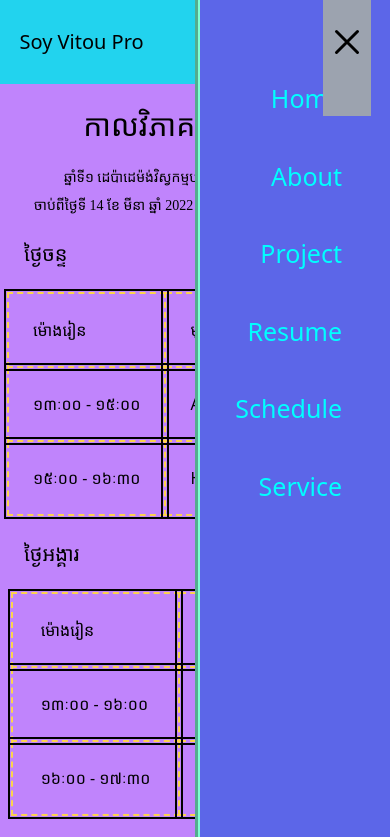
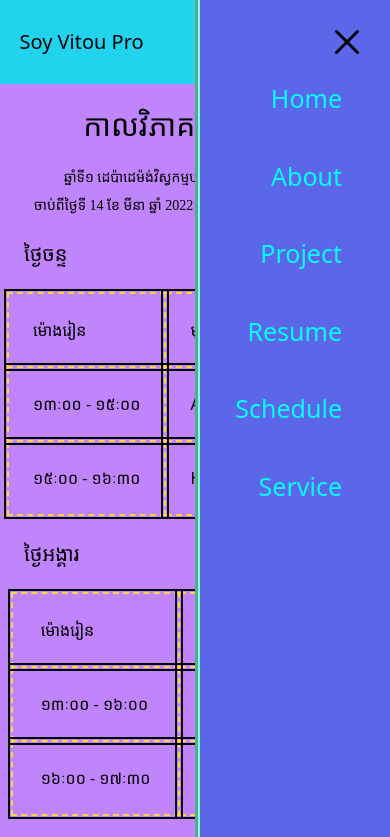
Before and after one commit to Soyvitou/Portfolio, a website: page schedule.html in a window 390 px wide. Both pictures are taken after a click on the element 346 px from the left and 42 px from the top of the page. Shown: the top 837 px of the page. Drawn offline with nearby package versions, Linux system fonts and the light colour scheme; a web font is replaced by a local one.

Commit message:
new changei

```diff
--- a/schedule.html
+++ b/schedule.html
@@ -17,7 +17,7 @@
         <div class="flex h-[10vh] w-[90%] justify-between items-center mx-auto lg:flex">
             <h1 class="order-1 text-xl">Soy Vitou Pro</h1>
             <ion-icon name="menu-outline" class="block order-3 md:hidden w-12 h-12" id="buttom"></ion-icon>
-            <ion-icon name="close-outline" class="hidden order-3 bg-gray-400 md:hidden w-12 h-12" id="close"></ion-icon>
+            <ion-icon name="close-outline" class="hidden order-3 md:hidden w-12 h-12" id="close"></ion-icon>
             <ul class="gap-10 hidden md:block " id="items">
               <li><a href="./index.html" class="mx-2">Home</a></li>
               <li><a href="./about.html" class="mx-2">About</a></li>
@@ -231,6 +231,7 @@
              </tr>
          </table>
         </section>
+        <h1 class="imgs flex justify-center">This schedule is learning</h1>
     <script src="./schedule.js"></script>
 </body>
 </html>
```
